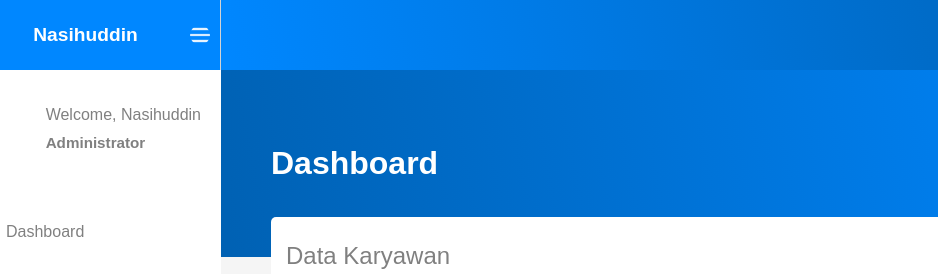
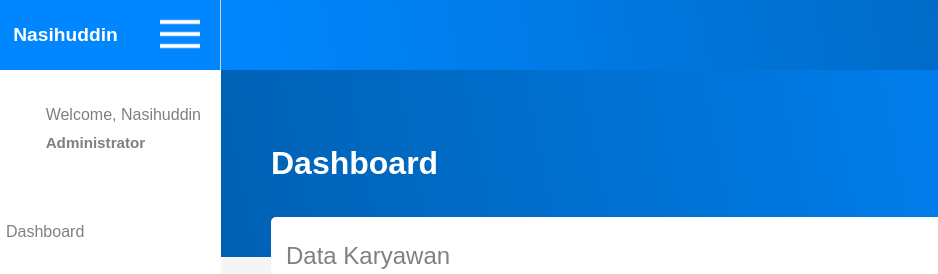
Before and after one commit to nasihuddi/UTS-Web1, a plain HTML site: page karyawan.html in a window 1280 px wide. Shown: the top 274 px of the page, 79-1017 px from the left. Drawn offline with Linux system fonts and the light colour scheme.

Commit message:
Update karyawan.html

```diff
--- a/karyawan.html
+++ b/karyawan.html
@@ -10,7 +10,7 @@
     <div class="logo" id="center">
       <img src="asset/icons.admin.png" style="width: 50px;" id="text">
       <p id="text" style="color: white; font-size: 1.2em; font-weight: bold;">Nasihuddin</p>
-      <button id="menu" onclick="menu()" style="background-image: url('asset/menu.png'); background-size: cover;"></button>
+      <button id="menu" onclick="menu()"> <img src="asset/menu.png"></button>
     </div>
     <div class="profil" id="center">
       <img src="asset/foto1.jpeg">
```
